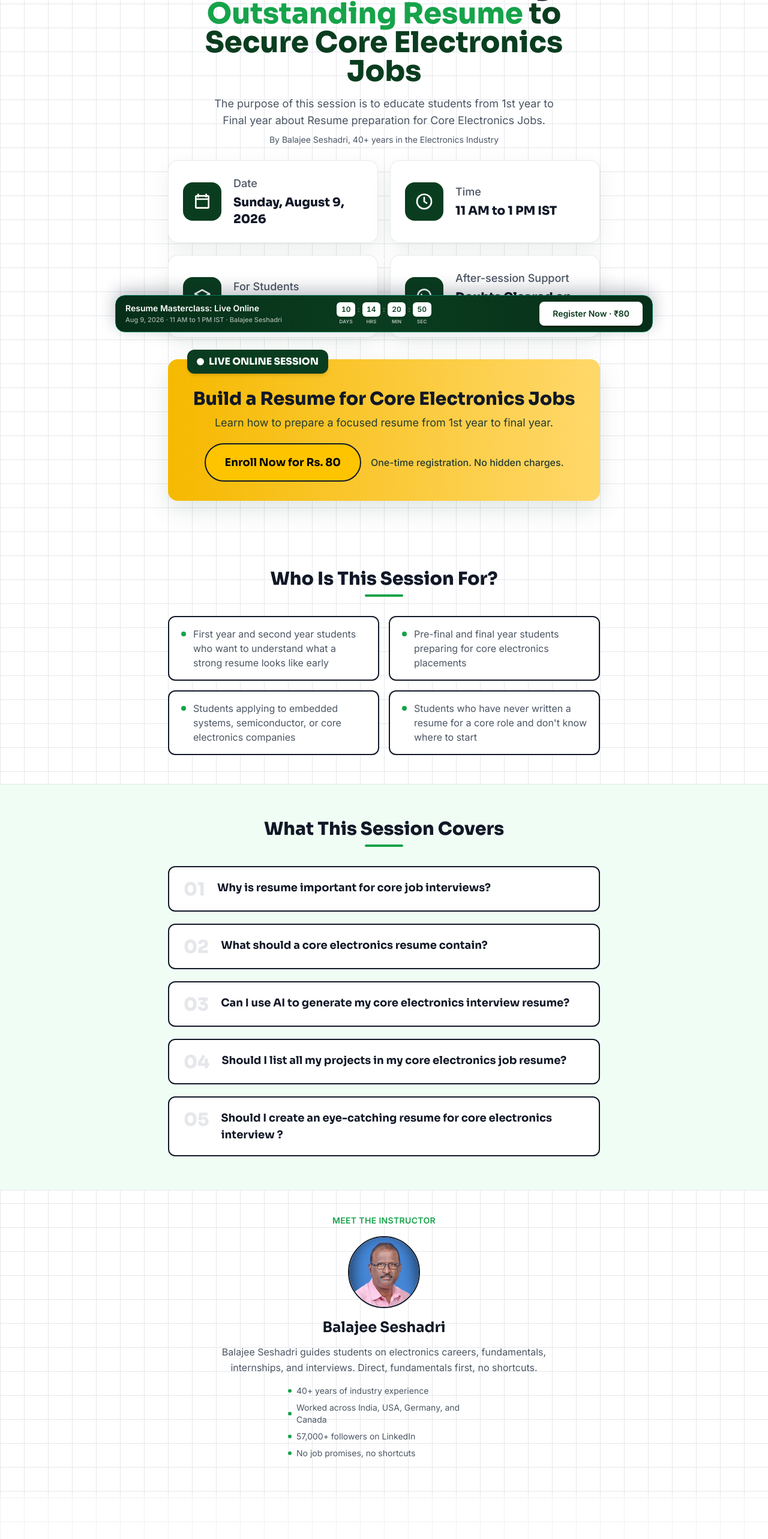
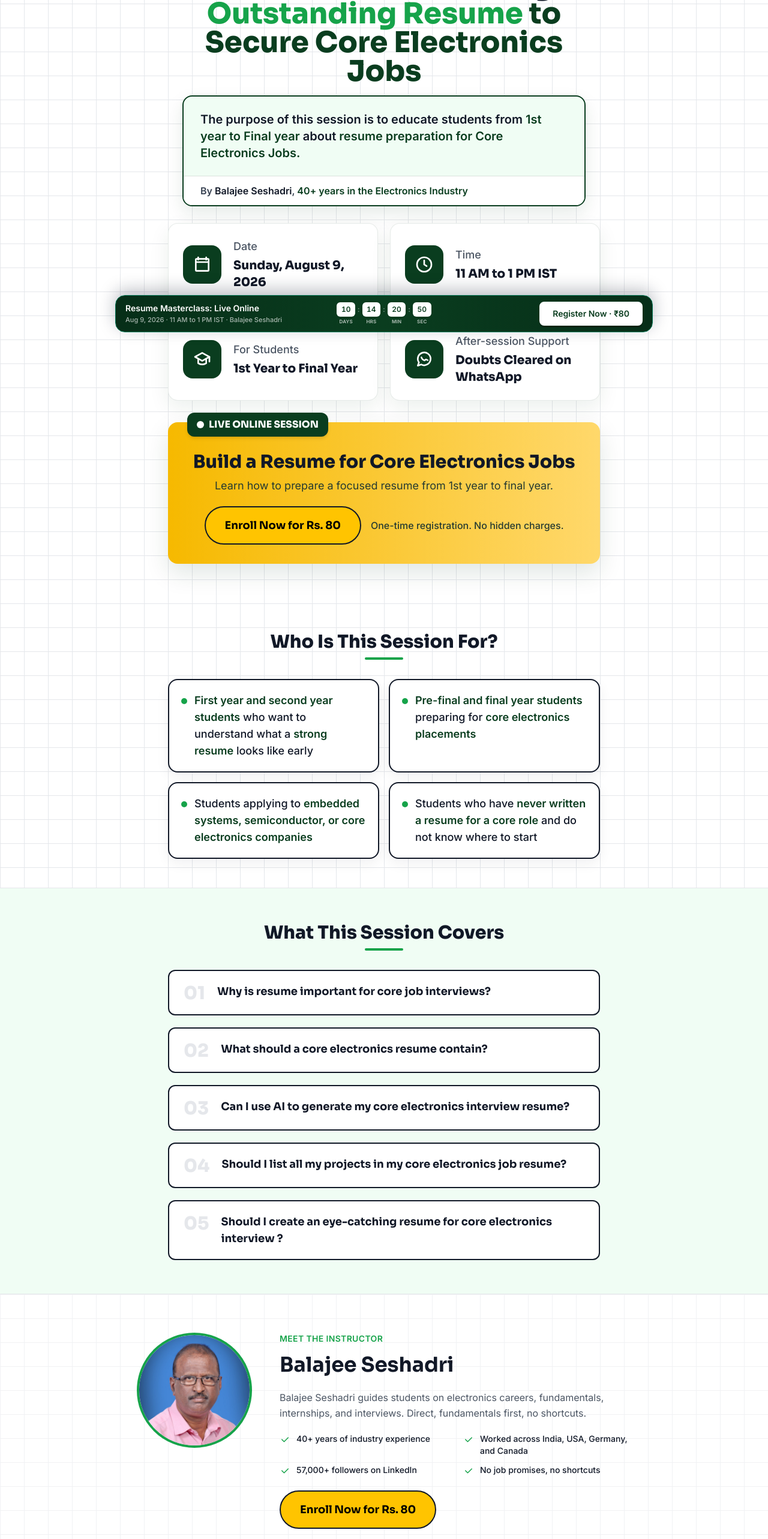
Before and after one commit to raghavkanva/nextjs-boilerplate, a Next.js app: page /resume-session in a window 1280 px wide. Shown: the part 234-2800 px from the top of the page at 60% size. Built offline with nearby package versions, Linux system fonts and the light colour scheme.

Commit message:
Update page.tsx

```diff
--- a/app/resume-session/page.tsx
+++ b/app/resume-session/page.tsx
@@ -240,12 +240,33 @@ export default function ResumeSessionPage() {
           <span className="text-amber">Outstanding Resume</span>{" "}
           <span className="text-[#0A3D1F]">to Secure Core Electronics Jobs</span>
         </h1>
-        <p className="text-base md:text-lg text-muted leading-relaxed mb-2 max-w-xl mx-auto">
-          The purpose of this session is to educate students from 1st year to Final year about Resume preparation for Core Electronics Jobs.
+        <div className="mx-auto mb-7 max-w-2xl overflow-hidden rounded-2xl border-2 border-[#0A3D1F] bg-[#F0FDF4] text-left shadow-[0_12px_30px_rgba(10,61,31,0.10)]">
+          <div className="px-5 py-5 md:px-7 md:py-6">
+            <p className="text-lg font-semibold leading-relaxed text-[#111827] md:text-xl">
+              The purpose of this session is to educate students from{" "}
+              <span className="font-extrabold text-[#0A3D1F]">
+                1st year to Final year
+              </span>{" "}
+              about{" "}
+              <span className="font-extrabold text-[#0A3D1F]">
+                resume preparation for Core Electronics Jobs.
+              </span>
             </p>
-        <p className="text-sm text-muted mb-6">
-          By Balajee Seshadri, 40+ years in the Electronics Industry
+          </div>
+
+          <div className="border-t border-[#0A3D1F]/15 bg-white px-5 py-3 md:px-7">
+            <p className="text-sm font-semibold text-[#374151] md:text-base">
+              By{" "}
+              <span className="font-extrabold text-[#111827]">
+                Balajee Seshadri
+              </span>
+              ,{" "}
+              <span className="font-extrabold text-[#0A3D1F]">
+                40+ years in the Electronics Industry
+              </span>
             </p>
+          </div>
+        </div>
         <div className="mb-8">
           <SessionDetails />
         </div>
@@ -259,14 +280,33 @@ export default function ResumeSessionPage() {
         <div className="w-16 h-1 bg-amber rounded-full mx-auto mb-8" />
         <div className="grid gap-4 sm:grid-cols-2">
           {[
-            "First year and second year students who want to understand what a strong resume looks like early",
-            "Pre-final and final year students preparing for core electronics placements",
-            "Students applying to embedded systems, semiconductor, or core electronics companies",
-            "Students who have never written a resume for a core role and don't know where to start",
+            <>
+              <strong>First year and second year students</strong> who want to
+              understand what a <strong>strong resume</strong> looks like early
+            </>,
+            <>
+              <strong>Pre-final and final year students</strong> preparing for{" "}
+              <strong>core electronics placements</strong>
+            </>,
+            <>
+              Students applying to{" "}
+              <strong>
+                embedded systems, semiconductor, or core electronics companies
+              </strong>
+            </>,
+            <>
+              Students who have <strong>never written a resume for a core role</strong>{" "}
+              and do not know where to start
+            </>,
           ].map((point, i) => (
-            <div key={i} className="rounded-xl border-2 border-text bg-white px-5 py-4 flex items-start gap-3">
-              <span className="w-2 h-2 rounded-full bg-amber shrink-0 mt-2" />
-              <p className="text-sm md:text-base text-muted leading-relaxed">{point}</p>
+            <div
+              key={i}
+              className="flex items-start gap-3 rounded-2xl border-2 border-[#111827] bg-white px-5 py-5 shadow-[0_8px_22px_rgba(17,24,39,0.06)]"
+            >
+              <span className="mt-2.5 h-2.5 w-2.5 shrink-0 rounded-full bg-amber" />
+              <p className="text-base font-medium leading-relaxed text-[#111827] md:text-lg [&_strong]:font-extrabold [&_strong]:text-[#0A3D1F]">
+                {point}
+              </p>
             </div>
           ))}
         </div>
@@ -300,36 +340,90 @@ export default function ResumeSessionPage() {
       </section>
 
       {/* Instructor */}
-      <section className="max-w-2xl mx-auto px-6 py-10 text-center">
-        <p className="text-sm font-semibold text-amber uppercase tracking-wide mb-4">
-          Meet the Instructor
-        </p>
+      <section className="relative overflow-hidden bg-white py-12 md:py-16">
+        <div
+          aria-hidden="true"
+          className="pointer-events-none absolute inset-0 opacity-50"
+          style={{
+            backgroundImage:
+              "linear-gradient(to right, #E5E7EB 1px, transparent 1px), linear-gradient(to bottom, #E5E7EB 1px, transparent 1px)",
+            backgroundSize: "40px 40px",
+          }}
+        />
+
+        <div className="relative mx-auto max-w-[900px] px-6">
+          <div className="grid items-start gap-8 md:grid-cols-[220px_1fr]">
+            <div className="flex flex-col items-center">
+              <div className="relative h-48 w-48 overflow-hidden rounded-full border-4 border-[#16A34A]">
                 <Image
                   src="/images/balajee-casual.png"
                   alt="Balajee Seshadri"
-          width={120}
-          height={120}
-          className="mx-auto rounded-full border-2 border-text object-cover mb-4"
+                  fill
+                  sizes="192px"
+                  quality={80}
+                  loading="lazy"
+                  className="object-cover"
                 />
-        <h2 className="font-display font-bold text-xl md:text-2xl text-text mb-3">
+              </div>
+            </div>
+
+            <div>
+              <p className="mb-2 text-sm font-bold uppercase tracking-wide text-[#16A34A]">
+                Meet the Instructor
+              </p>
+
+              <h2
+                className="mb-4 font-bold text-[#111827]"
+                style={{
+                  fontFamily: "var(--font-display)",
+                  fontSize: "clamp(26px, 4vw, 34px)",
+                }}
+              >
                 Balajee Seshadri
               </h2>
-        <p className="text-base text-muted leading-relaxed mb-4">
-          Balajee Seshadri guides students on electronics careers, fundamentals, internships, and interviews. Direct, fundamentals first, no shortcuts.
+
+              <p className="mb-5 leading-relaxed text-[#4B5563]">
+                Balajee Seshadri guides students on electronics careers,
+                fundamentals, internships, and interviews. Direct,
+                fundamentals first, no shortcuts.
               </p>
-        <ul className="flex flex-col gap-2 text-sm text-muted text-left max-w-xs mx-auto mb-6">
+
+              <ul className="mb-6 grid gap-3 sm:grid-cols-2">
                 {[
                   "40+ years of industry experience",
                   "Worked across India, USA, Germany, and Canada",
                   "57,000+ followers on LinkedIn",
                   "No job promises, no shortcuts",
-          ].map((p, i) => (
-            <li key={i} className="flex items-center gap-2">
-              <span className="w-1.5 h-1.5 rounded-full bg-amber shrink-0" />
-              {p}
+                ].map((point, i) => (
+                  <li key={i} className="flex items-start gap-2.5">
+                    <svg
+                      width="18"
+                      height="18"
+                      viewBox="0 0 24 24"
+                      fill="none"
+                      className="mt-0.5 shrink-0 text-[#16A34A]"
+                      aria-hidden="true"
+                    >
+                      <path
+                        d="M5 12l5 5 9-9"
+                        stroke="currentColor"
+                        strokeWidth="2"
+                        strokeLinecap="round"
+                        strokeLinejoin="round"
+                      />
+                    </svg>
+
+                    <span className="text-sm font-medium text-[#111827]">
+                      {point}
+                    </span>
                   </li>
                 ))}
               </ul>
+
+              <CtaButton location="instructor" />
+            </div>
+          </div>
+        </div>
       </section>
 
       <ReviewsSection />
```
Lines whose indentation alone changed are shown as unchanged.
